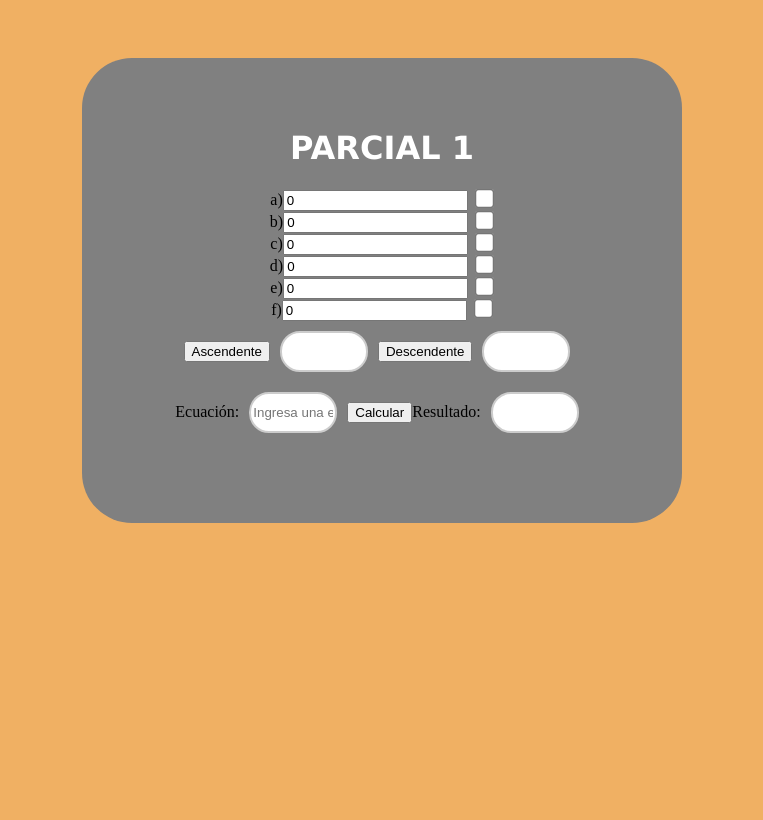
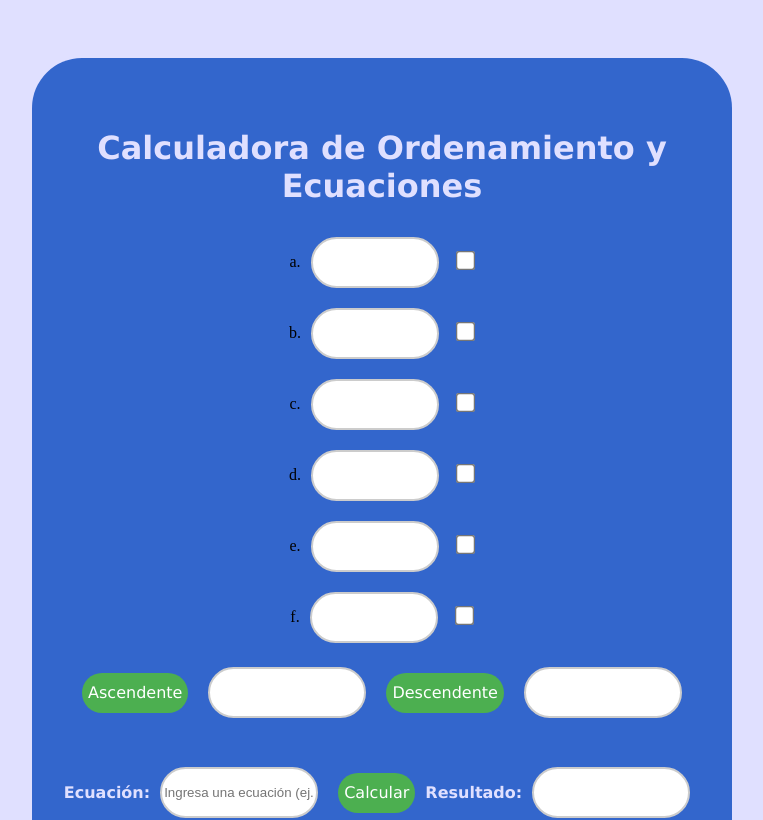
Before and after one commit to nandostiwar/20242-DesarrolloWeb, a React (Vite) app in the folder calculadora-proyecto/front-end-calculadora/: page / in a window 1280 px wide. Shown: the top 820 px of the page, without its empty margins (258-1021 px from the left). Built offline with nearby package versions, Linux system fonts and the light colour scheme.

Commit message:
entrega final parcial 1 p web

```diff
--- a/calculadora-proyecto/front-end-calculadora/src/components/Calculadora.jsx
+++ b/calculadora-proyecto/front-end-calculadora/src/components/Calculadora.jsx
@@ -4,12 +4,12 @@ import Resultado from "./Resultado";
 
 function Calculadora() {
     const [numbers, setNumbers] = useState([
-        { letter: 'a', value: 0 },
-        { letter: 'b', value: 0 },
-        { letter: 'c', value: 0 },
-        { letter: 'd', value: 0 },
-        { letter: 'e', value: 0 },
-        { letter: 'f', value: 0 }
+        { letter: 'a', value: '' },
+        { letter: 'b', value: '' },
+        { letter: 'c', value: '' },
+        { letter: 'd', value: '' },
+        { letter: 'e', value: '' },
+        { letter: 'f', value: '' }
     ]);
     const [selectedNumbers, setSelectedNumbers] = useState([]);
     const [ascNumbers, setAscNumbers] = useState([]);
@@ -19,13 +19,15 @@ function Calculadora() {
 
     const handleNumberChange = (index, newValue) => {
         const updatedNumbers = [...numbers];
-        updatedNumbers[index].value = parseInt(newValue) || 0;
+        updatedNumbers[index].value = newValue === '' ? '' : parseInt(newValue, 10);
         setNumbers(updatedNumbers);
     };
+
     const handleNumberSelect = (number) => {
         const alreadySelected = selectedNumbers.includes(number);
         setSelectedNumbers(alreadySelected ? selectedNumbers.filter(n => n !== number) : [...selectedNumbers, number]);
     };
+
     const handleSortAsc = () => {
         fetch('http://localhost:3500/v1/calculadora/sortAsc', {
             method: 'POST',
@@ -35,6 +37,7 @@ function Calculadora() {
         .then(res => res.json())
         .then(data => setAscNumbers(data.sorted));
     };
+
     const handleSortDesc = () => {
         fetch('http://localhost:3500/v1/calculadora/sortDesc', {
             method: 'POST',
@@ -44,6 +47,7 @@ function Calculadora() {
         .then(res => res.json())
         .then(data => setDescNumbers(data.sorted));
     };
+
     const handleEquation = () => {
         const values = Object.fromEntries(numbers.map(item => [item.letter, Number(item.value)]));
         fetch('http://localhost:3500/v1/calculadora/equation', {
@@ -57,15 +61,16 @@ function Calculadora() {
 
     return (
         <div className="container">
-             <h1 id="txtCalculadora">PARCIAL 1</h1>
+            <h1 id="txtCalculadora">Calculadora de Ordenamiento y Ecuaciones</h1>
             <div className="number-selection">
                 {numbers.map((item, index) => (
                     <div key={index}>
-                        <label>{item.letter})</label>
+                        <label>{item.letter}.</label>
                         <input
-                            type="number"
+                            type="text"
                             value={item.value}
                             onChange={(e) => handleNumberChange(index, e.target.value)}
+                            pattern="[0-9]*"
                         />
                         <input
                             type="checkbox"
@@ -75,14 +80,16 @@ function Calculadora() {
                     </div>
                 ))}
             </div>
+
             <div className="sorting">
                 <button onClick={handleSortAsc}>Ascendente</button>
                 <input type="text" value={ascNumbers.join(', ')} readOnly />
                 <button onClick={handleSortDesc}>Descendente</button>
                 <input type="text" value={descNumbers.join(', ')} readOnly />
             </div>
+
             <div className="equation">
-                <label>Ecuación:</label>
+                <label className="equation-label">Ecuación:</label>
                 <input
                     type="text"
                     value={equation}
@@ -90,8 +97,12 @@ function Calculadora() {
                     placeholder="Ingresa una ecuación (ej. 2a + 3b)"
                 />
                 <button onClick={handleEquation}>Calcular</button>
-                <label>Resultado:</label>
+                <label className="equation-label">Resultado:</label>
                 <input type="text" value={equationResult} readOnly />
+            </div>
+
+            <div className="credit">
+                <small>by Valentina Tabares - Programación web</small>
             </div>
             <Resultado
                 ascNumbers={ascNumbers}
@@ -99,6 +110,7 @@ function Calculadora() {
                 equationResult={equationResult}
             />
         </div>
-          );
-        }
- export default Calculadora;
+    );
+}
+
+export default Calculadora;
--- a/calculadora-proyecto/front-end-calculadora/src/styles/Calculadora.css
+++ b/calculadora-proyecto/front-end-calculadora/src/styles/Calculadora.css
@@ -2,16 +2,17 @@ body {
     text-align: center;
     justify-content: center;
     display: flex;
+    background-color: #e0e0ff; /* Morado claro */
 }
 
 .container {
     text-align: center;
     justify-content: center;
-    background-color: gray;
+    background-color: #3366cc; /* Azul */
     padding: 50px;
     margin: 50px;
     border-radius: 50px;
-    width: 500px;
+    width: 600px; /* Aumentar el ancho */
     display: block;
 }
 
@@ -21,9 +22,9 @@ body {
 
 input[type="text"] {
     margin: 10px;
-    height: 35px;
-    width: 80px;
-    border-radius: 20px;
+    height: 45px;
+    width: 120px;
+    border-radius: 30px;
     text-align: center;
     border: 2px solid #ccc;
 }
@@ -34,53 +35,60 @@ input[type="checkbox"] {
     cursor: pointer;
 }
 
-.botones button {
-    border-radius: 10px;
-    width: 150px;
-    height: 50px;
-    background-color: rgb(121, 89, 89);
+.botones button,
+.equation button,
+.sorting button {
+    border-radius: 30px; /* Ovalados */
+    width: 140px; /* Ajustar el tamaño de los botones */
+    height: 40px;
+    background-color: #4caf50; /* Verde */
     color: white;
     border: none;
     margin: 20px 10px;
     cursor: pointer;
     font-size: 16px;
+    font-family: Verdana, Geneva, Tahoma, sans-serif; /* Misma fuente que el título */
 }
 
-.botones button:hover {
-    background-color: rgb(100, 70, 70);
+.botones button:hover,
+.equation button:hover,
+.sorting button:hover {
+    background-color: #388e3c; /* Verde más oscuro */
 }
 
-.operacion input {
-    height: 35px;
-    width: 200px;
-    border-radius: 20px;
+.sorting,
+.equation {
+    display: flex;
+    justify-content: center;
+    align-items: center;
+    margin-bottom: 20px;
+}
+
+.sorting input,
+.equation input {
+    margin: 0 10px;
+    width: 150px;
     text-align: center;
-    border: 2px solid #ccc;
-    margin: 20px 0;
 }
 
 #txtCalculadora {
-    color: white;
+    color: #e0e0ff; /* Morado claro */
     font-family: Verdana, Geneva, Tahoma, sans-serif;
 }
 
-.operacion button {
-    border-radius: 10px;
-    width: 150px;
-    height: 50px;
-    background-color: rgb(121, 89, 89);
-    color: white;
-    border: none;
-    cursor: pointer;
-    font-size: 16px;
-}
-
-.operacion button:hover {
-    background-color: rgb(100, 70, 70);
+.equation-label {
+    font-family: Verdana, Geneva, Tahoma, sans-serif; /* Misma fuente que el título */
+    font-weight: bold;
+    color: #e0e0ff; /* Morado claro */
 }
 
 .resultado {
     margin-top: 20px;
     font-size: 18px;
+    color: #e0e0ff; /* Morado claro */
+}
+
+.credit small {
     color: white;
+    font-size: 12px;
 }
```
Also changed, not shown: 1 other file (tests, documents, lock files or other folders).
